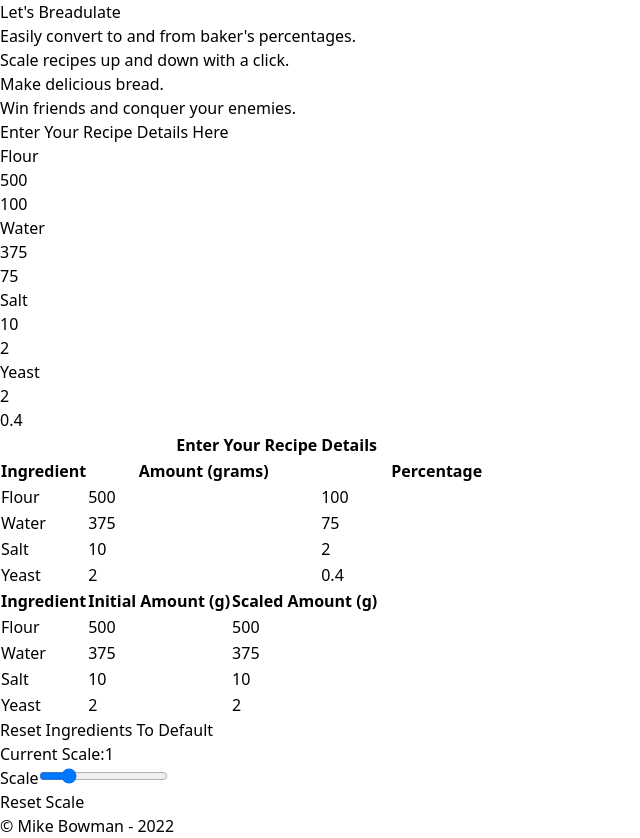
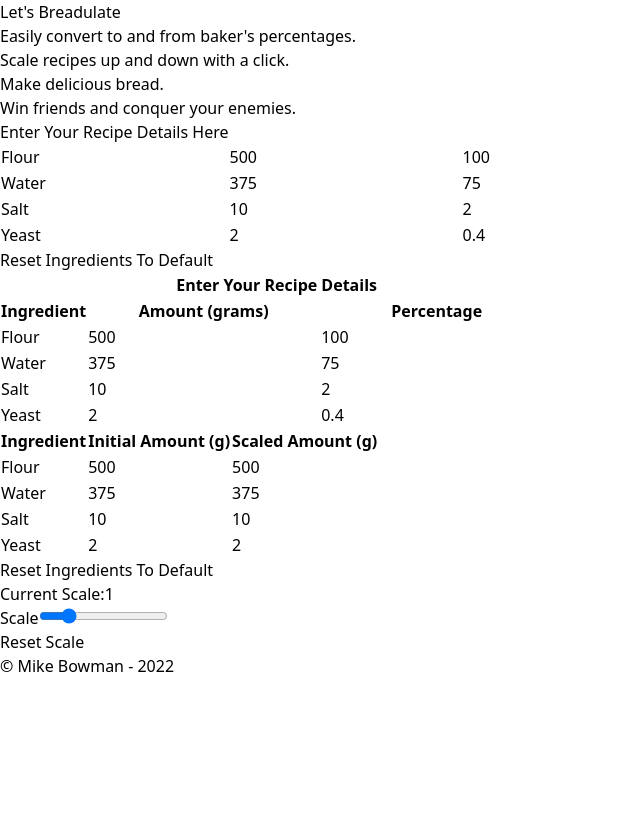
Before and after one commit to bowmanmike/breadulator, a React (Vite) app: page / in a window 1280 px wide. Shown: the whole page, without its empty margins (0-640 px from the left). After the commit the page ends 800 px from the top, so only its background shows below. Built offline with nearby package versions, Linux system fonts and the light colour scheme.

Commit message:
Use actual html table

```diff
--- a/src/components/Calculator.tsx
+++ b/src/components/Calculator.tsx
@@ -38,20 +38,20 @@ const Calculator = () => {
     <div className="my-4 flex flex-col space-x-4 bg-green-200 p-2">
       <div className="sm:-mx-6 lg:-mx-8">
         <div className="py-2 align-middle sm:px-6 lg:px-8">
-          <div className="bg-red-200">
-            <h2 className="text-xl font-semibold underline">Enter Your Recipe Details Here</h2>
-            <div className="flex flex-col space-y-2">
+          <table className="w-full bg-red-200">
+            <h2 className="mb-2 text-xl font-semibold underline">Enter Your Recipe Details Here</h2>
+            <tbody className="flex flex-col space-y-2">
               {Recipe.ingredients().map((ingredient) => {
                 const amountId = `${ingredient}-amount`;
 
                 return (
-                  <div key={ingredient} className="flex w-full items-center justify-around space-x-2">
-                    <div className="w-12">
+                  <tr key={ingredient} className="flex w-full items-center justify-around space-x-2">
+                    <td className="w-1/3 md:w-1/6">
                       <label htmlFor={amountId} className="block w-full">
                         {capitalize(ingredient)}
                       </label>
-                    </div>
-                    <div className="">
+                    </td>
+                    <td className="w-1/3">
                       <input
                         type="number"
                         id={amountId}
@@ -60,8 +60,8 @@ const Calculator = () => {
                         onChange={handleAmountChange}
                         className="w-full rounded-md border-none shadow"
                       />
-                    </div>
-                    <div className="">
+                    </td>
+                    <td className="w-1/3">
                       <input
                         type="number"
                         id={`${ingredient}-percentage`}
@@ -70,12 +70,17 @@ const Calculator = () => {
                         onChange={handlePercentageChange}
                         className="w-full rounded-md border-none shadow"
                       />
-                    </div>
-                  </div>
+                    </td>
+                  </tr>
                 );
               })}
-            </div>
-          </div>
+            </tbody>
+            <PlainButton
+              onClick={() => setRecipe(Recipe.defaultRecipe())}
+              text="Reset Ingredients To Default"
+              styles="bg-yellow-600"
+            />
+          </table>
           {/* TABLE STARTS HERE */}
           <div className="overflow-hidden sm:rounded-lg">
             <table className="max-w-full divide-y divide-gray-200">
```
